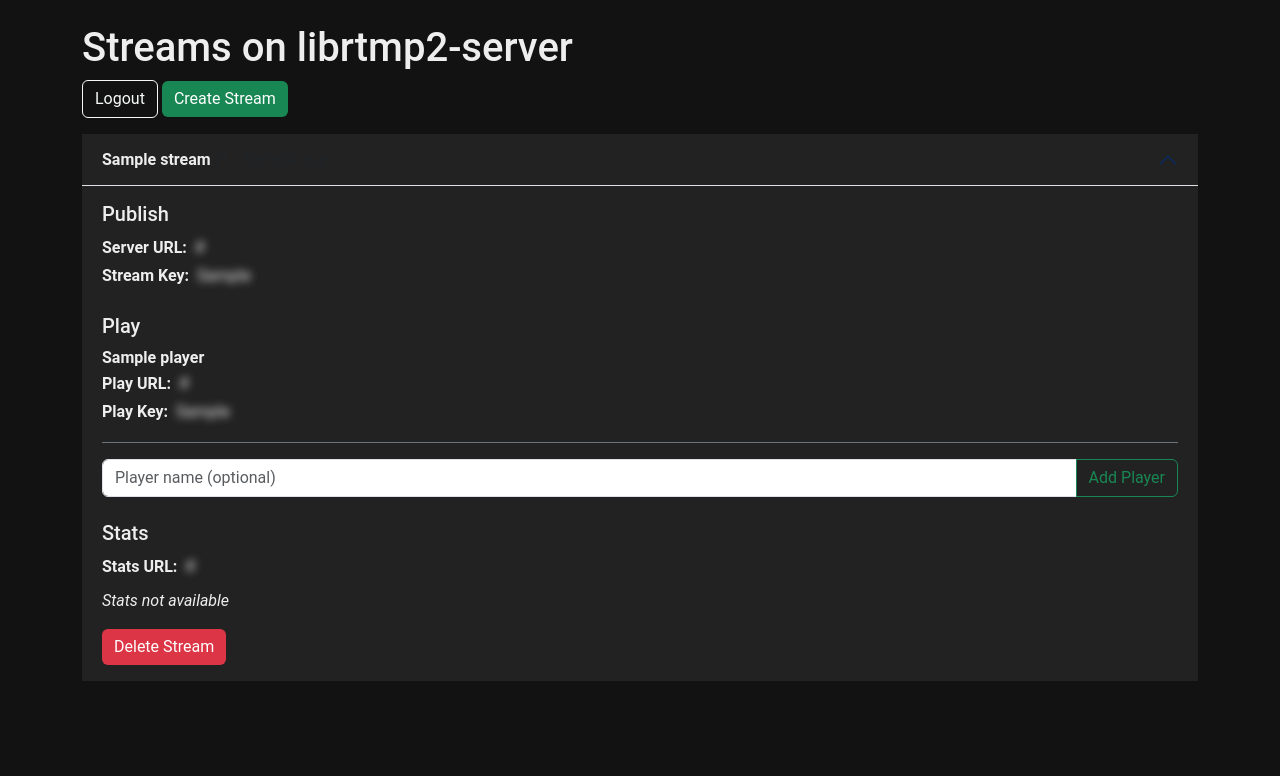
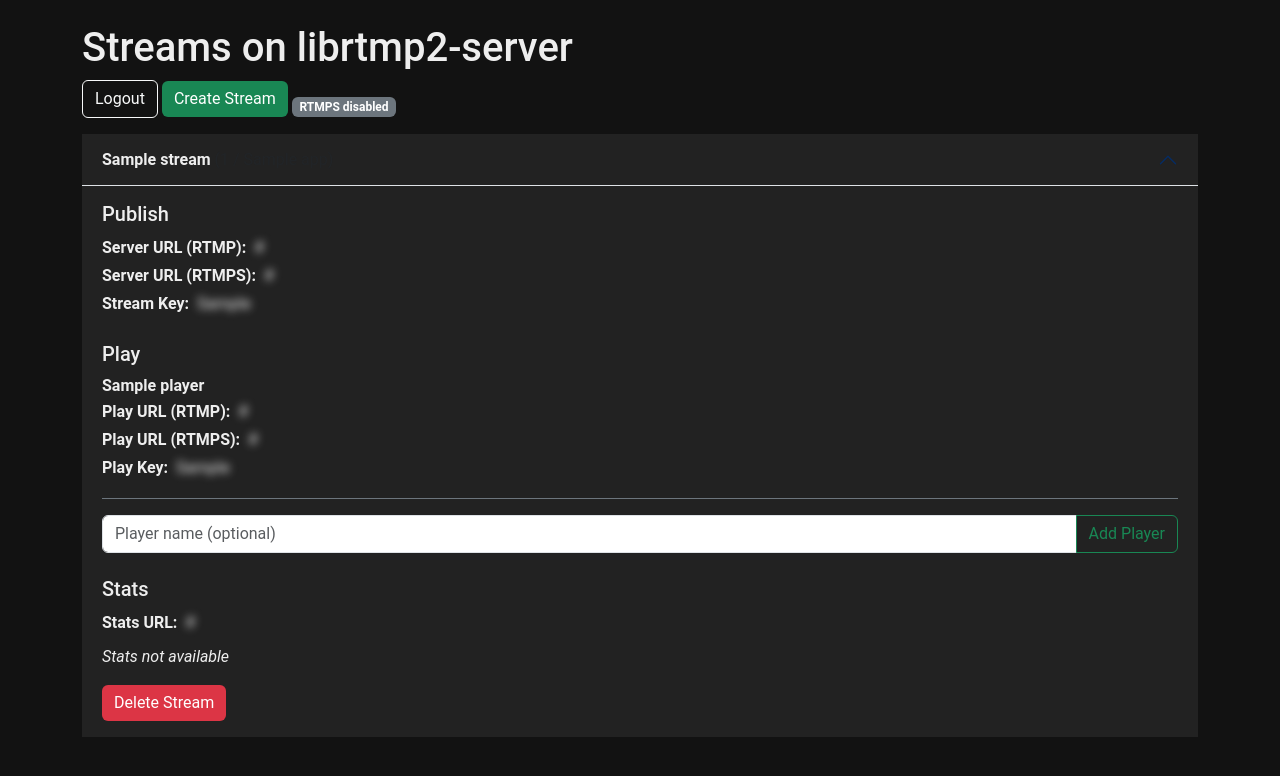
Before and after one commit to OpenRTMP/librtmp2-server-panel, a Flask app: template templates/index.html in a window 1280 px wide, after a click that opens the changed part. Shown: the top 776 px of the page. Run offline with Flask 3, Linux system fonts and the light colour scheme; the template is opened without the code that fills it: most values are stand-ins (such as "Sample title", 1, 10 or a date in 2020); parts of the project's set-up code (start-up, migrations or seed data) failed here and were passed over; some libraries are stand-ins or nearby versions.

Commit message:
templates: show RTMPS badge and per-stream rtmps:// URLs

```diff
--- a/templates/index.html
+++ b/templates/index.html
@@ -7,6 +7,12 @@
     <button type="submit" class="btn btn-outline-light mb-3">Logout</button>
 </form>
 <a href="{{ url_for('create_stream') }}" class="btn btn-success mb-3">Create Stream</a>
+
+{% if rtmps_enabled %}
+<span class="badge bg-success mb-3">RTMPS enabled</span>
+{% else %}
+<span class="badge bg-secondary mb-3">RTMPS disabled</span>
+{% endif %}
 
 {% if api_error is defined and api_error %}
 <div class="alert alert-danger">{{ api_error }}</div>
@@ -29,12 +35,20 @@
         <div id="collapse{{ loop.index }}" class="accordion-collapse collapse" data-bs-parent="#streamAccordion">
             <div class="accordion-body">
                 <h5>Publish</h5>
-                <strong>Server URL:</strong>
+                <strong>Server URL (RTMP):</strong>
                 <span class="blur-text" tabindex="0" role="button" data-url="{{ stream.publish_url }}"
                       onclick="copyToClipboard(this)" onkeyup="if(event.key==='Enter') copyToClipboard(this)">
                     {{ stream.publish_url }}
                 </span>
                 <span class="copy-feedback"></span><br>
+                {% if stream.publish_url_tls %}
+                <strong>Server URL (RTMPS):</strong>
+                <span class="blur-text" tabindex="0" role="button" data-url="{{ stream.publish_url_tls }}"
+                      onclick="copyToClipboard(this)" onkeyup="if(event.key==='Enter') copyToClipboard(this)">
+                    {{ stream.publish_url_tls }}
+                </span>
+                <span class="copy-feedback"></span><br>
+                {% endif %}
                 <strong>Stream Key:</strong>
                 <span class="blur-text" tabindex="0" role="button" data-url="{{ stream.publish_key }}"
                       onclick="copyToClipboard(this)" onkeyup="if(event.key==='Enter') copyToClipboard(this)">
@@ -46,12 +60,20 @@
                 {% for player in stream.get('players', []) %}
                 <div class="mb-3 border-bottom border-secondary pb-3">
                     <strong>{{ player.name }}</strong><br>
-                    <strong>Play URL:</strong>
+                    <strong>Play URL (RTMP):</strong>
                     <span class="blur-text" tabindex="0" role="button" data-url="{{ player.play_url }}"
                           onclick="copyToClipboard(this)" onkeyup="if(event.key==='Enter') copyToClipboard(this)">
                         {{ player.play_url }}
                     </span>
                     <span class="copy-feedback"></span><br>
+                    {% if player.play_url_tls %}
+                    <strong>Play URL (RTMPS):</strong>
+                    <span class="blur-text" tabindex="0" role="button" data-url="{{ player.play_url_tls }}"
+                          onclick="copyToClipboard(this)" onkeyup="if(event.key==='Enter') copyToClipboard(this)">
+                        {{ player.play_url_tls }}
+                    </span>
+                    <span class="copy-feedback"></span><br>
+                    {% endif %}
                     <strong>Play Key:</strong>
                     <span class="blur-text" tabindex="0" role="button" data-url="{{ player.play_key }}"
                           onclick="copyToClipboard(this)" onkeyup="if(event.key==='Enter') copyToClipboard(this)">
```
